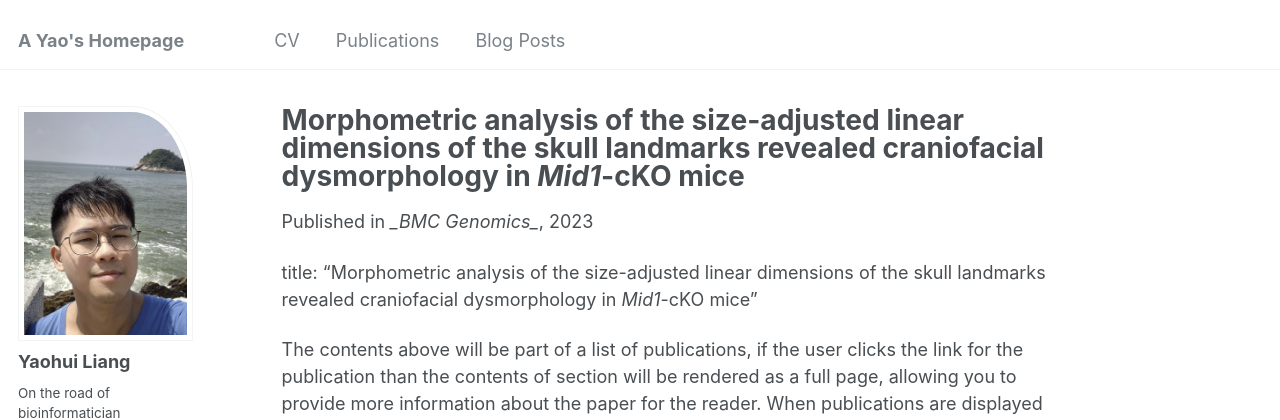
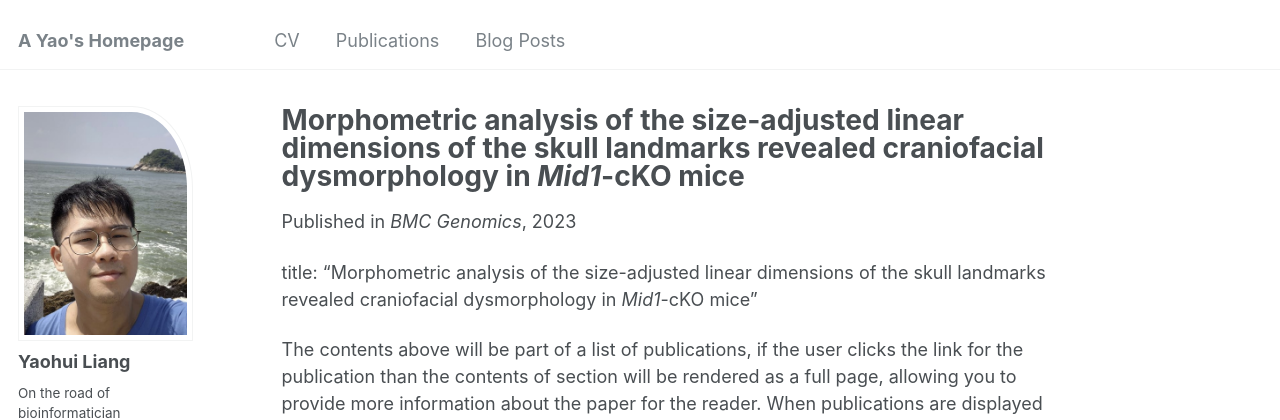
Before and after one commit to Stupid1Fish/Academic-Pages, a Jekyll site: the page built from _publications/2023-02-09-paper-title-number-1.md, in a window 1280 px wide and 1148 px high. Shown: the top 420 px of the window. Built offline with Jekyll 4.4.1, drawn with Linux system fonts in a browser that asks for light colours.

Commit message:
Update 2023-02-09-paper-title-number-1.md

```diff
--- a/_publications/2023-02-09-paper-title-number-1.md
+++ b/_publications/2023-02-09-paper-title-number-1.md
@@ -1,15 +1,16 @@
 ---
-title: "Morphometric analysis of the size-adjusted linear dimensions of the skull landmarks revealed craniofacial dysmorphology in _Mid1_-cKO mice"
+
+title: "Morphometric analysis of the size-adjusted linear dimensions of the skull landmarks revealed craniofacial dysmorphology in <i>Mid1</i>-cKO mice"
 collection: publications
 permalink: /publication/202302-paper1
 date: 2023-02-09
-venue: '_BMC Genomics_'
+venue: '<i>BMC Genomics</i>'
 excerpt: 'The abstract'
 paperurl: 'https://pubmed.ncbi.nlm.nih.gov/36759768/'
 citation: 'Liang Y, Song C et al. (2023) "Morphometric analysis of the size-adjusted linear dimensions of the skull landmarks revealed craniofacial dysmorphology in <i>Mid1</i>-cKO mice"，<i>BMC Genomics</i>.  '
+
 ---
 
 title: "Morphometric analysis of the size-adjusted linear dimensions of the skull landmarks revealed craniofacial dysmorphology in _Mid1_-cKO mice"
 
-
 The contents above will be part of a list of publications, if the user clicks the link for the publication than the contents of section will be rendered as a full page, allowing you to provide more information about the paper for the reader. When publications are displayed as a single page, the contents of the above “citation” field will automatically be included below this section in a smaller font.
```
